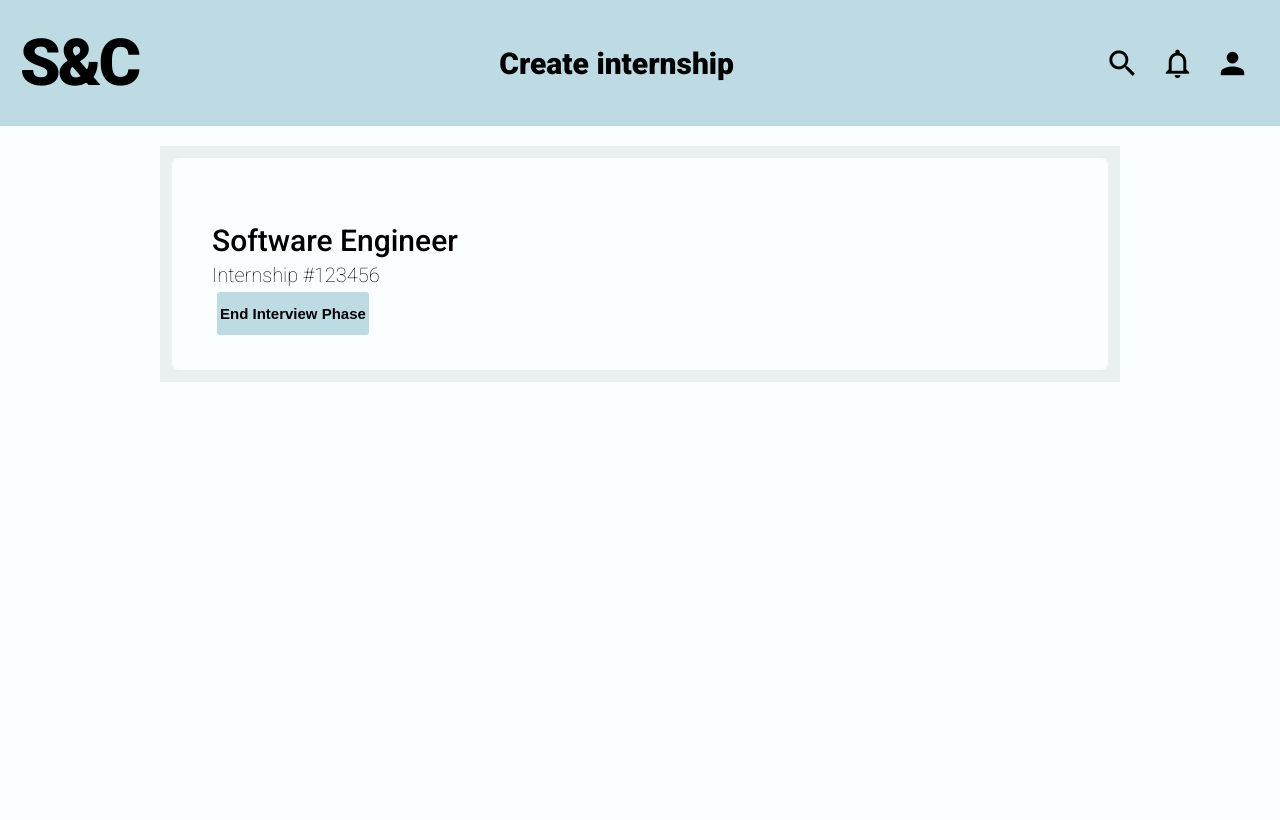
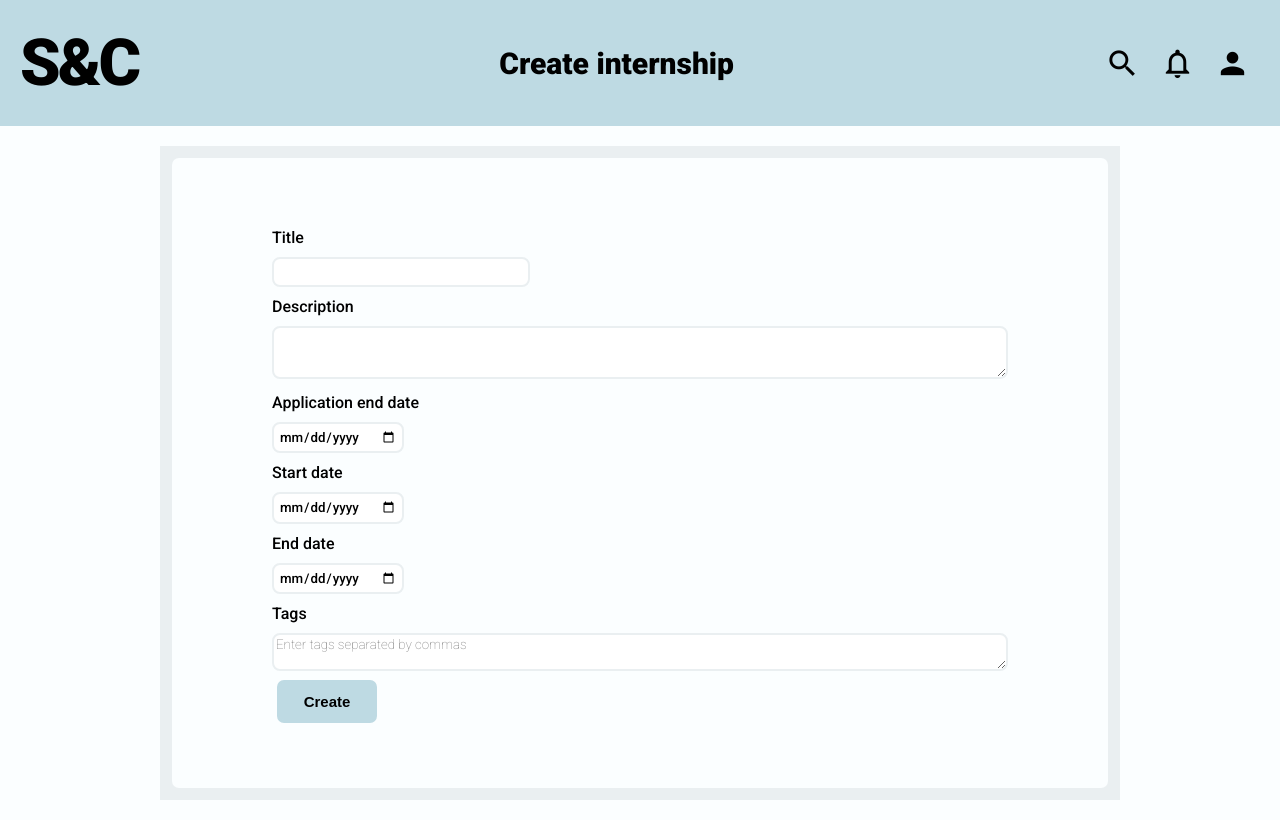
Before and after one commit to r4gor/Students-and-Companies, a React (Vite) app in the folder app/frontend/: page /create_internship in a window 1280 px wide. Built offline with nearby package versions, Linux system fonts and the light colour scheme.

Commit message:
(frontend) created create_internship component

```diff
--- a/app/frontend/index.html
+++ b/app/frontend/index.html
@@ -2,7 +2,7 @@
 <html lang="en">
   <head>
     <meta charset="UTF-8" />
-    <link href="https://fonts.googleapis.com/css?family=Roboto:100,500,900&display=swap" rel="stylesheet" />
+    <link href="https://fonts.googleapis.com/css?family=Roboto:100,400,500,900&display=swap" rel="stylesheet" />
     <link href="https://fonts.googleapis.com/css?family=Inter&display=swap" rel="stylesheet" />
 		<link rel="stylesheet" href="https://fonts.googleapis.com/icon?family=Material+Icons">
     <meta name="viewport" content="width=device-width, initial-scale=1.0" />
--- a/app/frontend/src/createinternship/CreateInternship.tsx
+++ b/app/frontend/src/createinternship/CreateInternship.tsx
@@ -1,8 +1,15 @@
+import { ChangeEvent, useState } from 'react'
 import { TopBarCentralText } from '../components/top_bar/top_bar'
 import '../main.css'
 import './createInternship.css'
 
 function CreateInternship ()  {
+	const [title, setTitle] = useState('')
+	const [description, setDescription] = useState('')
+	const [application_end_date, setApplicationEndDate] = useState('')
+	const [start_date, setStartDate] = useState('')
+	const [end_date, setEndDate] = useState('')
+	const [tags, setTags] = useState([] as string[])
     return (
         <>
         <div className="create-internship">
@@ -10,13 +17,47 @@ function CreateInternship ()  {
 						<TopBarCentralText text='Create internship'></TopBarCentralText>
 						<div className="central-container">
 							<div className="box-background">
-								<div className="inner-box-section top-inner-box-section">
-									<div id="name">Software Engineer</div>
-									<div id="type"> Internship #123456</div>
-									<div className="button-container">
-										<button type="button" className="std-button" id="cv">End Interview Phase</button>
-									</div>
-
+								<div className="inner-box-section">
+									<FormField 	label='Title'
+												type='text'
+												name='title'
+												value={title}
+												onChangeHook={setTitle}>
+									</FormField>
+									<div id="label">Description</div>
+									<textarea
+												name="description"
+												id="description"
+												value={description}
+												onChange={(e: ChangeEvent<HTMLTextAreaElement>) => setDescription(e.target.value)}
+												rows={3}></textarea>
+									<FormField 	label='Application end date'
+												type='date'
+												name='application_end_date'
+												value={application_end_date}
+												onChangeHook={setApplicationEndDate}>
+									</FormField>
+									<FormField 	label='Start date'
+												type='date'
+												name='start_date'
+												value={start_date}
+												onChangeHook={setStartDate}>
+									</FormField>
+									<FormField 	label='End date'
+												type='date'
+												name='end_date'
+												value={end_date}
+												onChangeHook={setEndDate}>
+									</FormField>
+									<div id="label">Tags</div>
+									<textarea
+										name='tags-input'
+										id='tags-input'
+										value={tags}
+										placeholder='Enter tags separated by commas'
+										onChange={(e: ChangeEvent<HTMLTextAreaElement>) => setTags(e.target.value.split(','))}
+									/>
+									<button type="button" className='std-button'>Create</button>
 								</div>
 							</div>
 						</div>
@@ -26,4 +67,21 @@ function CreateInternship ()  {
     )
 }
 
+function FormField ({label, type, name, value, onChangeHook} : {label:string, type:string, name:string, value:string, onChangeHook:React.Dispatch<React.SetStateAction<string>>}) {
+	return (
+		<>
+		<div id="label">
+			{label}
+		</div>
+		<input
+			type={type}
+			name={name}
+			id={name}
+			value={value}
+			onChange={(e: ChangeEvent<HTMLInputElement>) => onChangeHook(e.target.value)}
+		/>
+		</>
+	)
+}
+
 export default CreateInternship
--- a/app/frontend/src/createinternship/createInternship.css
+++ b/app/frontend/src/createinternship/createInternship.css
@@ -1,3 +1,40 @@
 .create-internship {
+    .inner-box-section {
+        padding: 60px 100px;
+    }
+    .inner-box-section input[type=text] {
+        font-family: inherit;
+        font-weight: 200;
+        width: 35%;
+        min-height: 30px;
+        border: 2px solid var(--dark-grey);
+        border-radius: 8px;
+        transition: 0.2s;
+    }
+    .inner-box-section input[type=text]:focus {
+        border: 2px solid var(--top-cyan);
+    }
 
+    .inner-box-section input[type=date] {
+        border: 2px solid var(--dark-grey);
+        padding: 5px;
+        border-radius: 8px;
+        font-family: inherit;
+        font-weight: 500;
+    }
+
+    .inner-box-section #label {
+        font-weight: 500;
+        margin: 10px 0;
+    }
+
+    .inner-box-section textarea {
+        font-family: inherit;
+        font-weight: 200;
+        width: 100%;
+        min-height: 30px;
+        border: 2px solid var(--dark-grey);
+        border-radius: 8px;
+        resize: vertical;
+    }
 }
--- a/app/frontend/src/main.css
+++ b/app/frontend/src/main.css
@@ -95,7 +95,7 @@ i {
 
 .top-inner-box-section #name {
   margin: 5px 0;
-  font-weight: 400;
+  font-weight: 500;
   font-size: 30px;
 }
 
@@ -137,7 +137,7 @@ button.std-button {
   min-width: 100px;
   padding: 10px 0px;
   border: 3px solid var(--top-cyan);
-  border-radius: 3px;
+  border-radius: 7px;
   background-color: var(--top-cyan);
   font-size: 15px;
   font-weight: bold;
```
